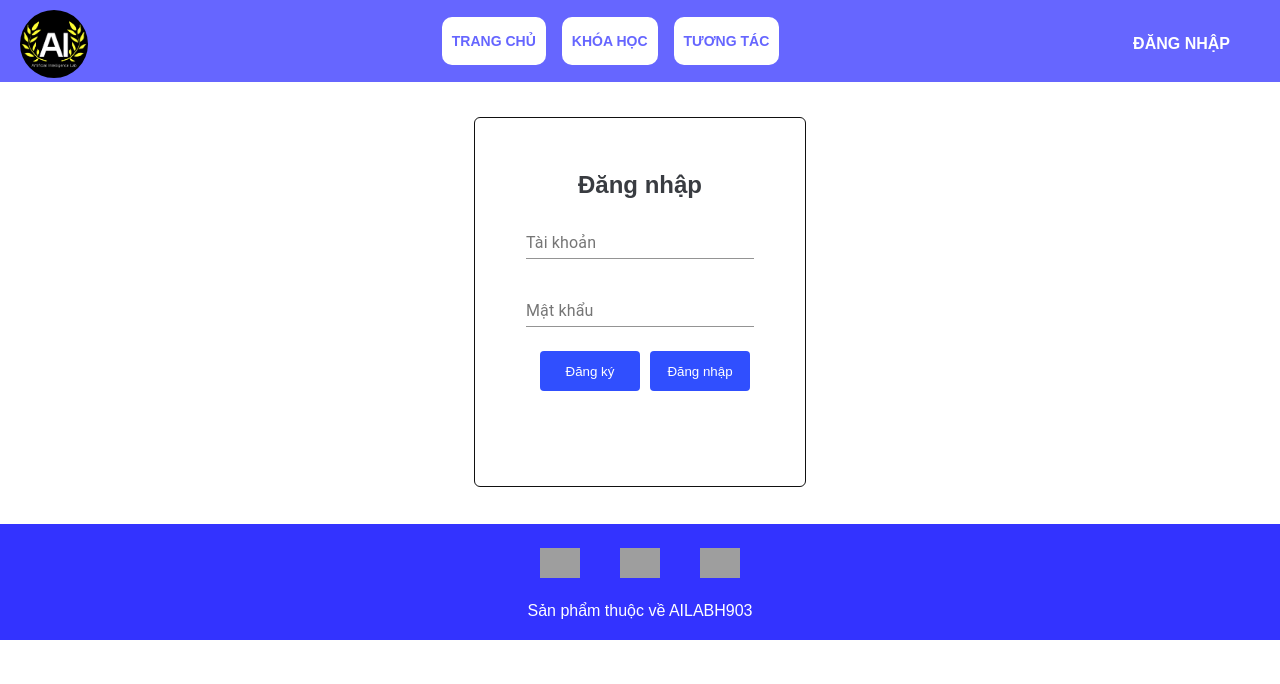
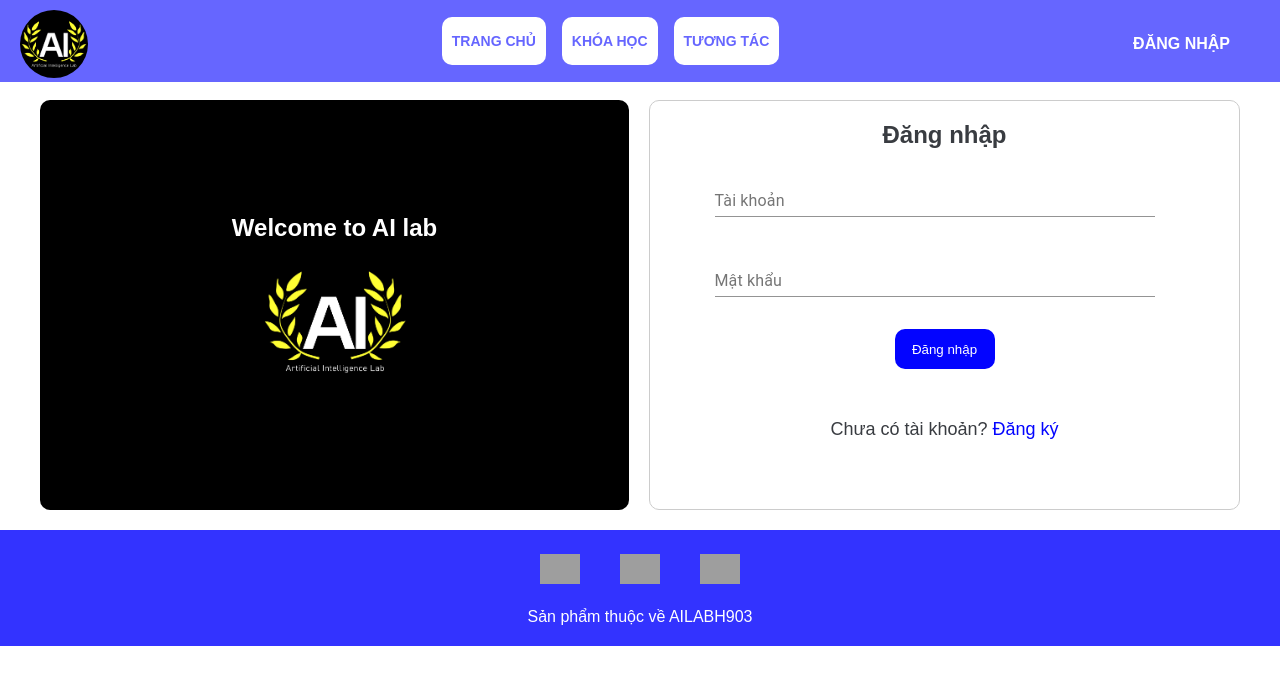
Before and after one commit to nguyenduchuy71/front-end, a React (Create React App) app: page /signin in a window 1280 px wide. Shown: the top 684 px of the page. Built offline with nearby package versions, Linux system fonts and the light colour scheme; grey boxes are pictures that could not be loaded.

Commit message:
update SignInScreen and SignUpScreen

```diff
--- a/src/index.js
+++ b/src/index.js
@@ -2,7 +2,6 @@ import React from 'react';
 import ReactDOM from 'react-dom';
 import './index.css';
 import App from './App';
-import reportWebVitals from './reportWebVitals';
 import { Provider } from "react-redux";
 import store from "./store";
 
@@ -14,8 +13,3 @@ ReactDOM.render(
   </Provider>,
   document.getElementById('root')
 );
-
-// If you want to start measuring performance in your app, pass a function
-// to log results (for example: reportWebVitals(console.log))
-// or send to an analytics endpoint. Learn more: https://bit.ly/CRA-vitals
-reportWebVitals();
--- a/src/reportWebVitals.js
+++ /dev/null
@@ -1,13 +0,0 @@
-const reportWebVitals = onPerfEntry => {
-  if (onPerfEntry && onPerfEntry instanceof Function) {
-    import('web-vitals').then(({ getCLS, getFID, getFCP, getLCP, getTTFB }) => {
-      getCLS(onPerfEntry);
-      getFID(onPerfEntry);
-      getFCP(onPerfEntry);
-      getLCP(onPerfEntry);
-      getTTFB(onPerfEntry);
-    });
-  }
-};
-
-export default reportWebVitals;
--- a/src/screens/SignInScreen.js
+++ b/src/screens/SignInScreen.js
@@ -3,7 +3,7 @@ import TextField from "@material-ui/core/TextField";
 import styled from "styled-components";
 import { signin } from "../actions/userActions";
 import { useDispatch, useSelector } from "react-redux";
-
+import { Link } from "react-router-dom";
 function SignInScreen(props) {
   const [username, setUsername] = useState("");
   const [password, setPassword] = useState("");
@@ -28,14 +28,22 @@ function SignInScreen(props) {
   }, [userInfo, loading, error]);
   return (
     <Container>
-      <Content>
-        <h2>Đăng nhập</h2>
+      <Left>
+        <h2>Welcome to AI lab</h2>
+        <img src="/images/logo.png" alt="logo" />
+      </Left>
+      <Right>
+        <Title>Đăng nhập</Title>
         <Form onSubmit={handleSubmit}>
+          <FormTop>
+            <FormLeft>
               <TextField
                 id="username"
                 label="Tài khoản"
                 placeholder="..."
+                type="text"
                 fullWidth
+                className="input-field"
                 onChange={(e) => {
                   setUsername(e.target.value);
                 }}
@@ -43,71 +51,108 @@ function SignInScreen(props) {
               <TextField
                 id="password"
                 label="Mật khẩu"
-            type="password"
                 placeholder="..."
                 fullWidth
+                className="input-field"
+                type="password"
                 onChange={(e) => {
                   setPassword(e.target.value);
                 }}
               />
-          <LinkOther>
-            <Button onClick={goSignUp}>Đăng ký</Button>
+            </FormLeft>
+          </FormTop>
+          <FormBottom>
             <Button type="submit">Đăng nhập</Button>
-          </LinkOther>
+          </FormBottom>
         </Form>
-      </Content>
+        <Bot>
+          <span>
+            Chưa có tài khoản?
+            <Link to="/signup" class="bot-link">
+              {" "}
+              Đăng ký
+            </Link>
+          </span>
+        </Bot>
+      </Right>
     </Container>
   );
 }
 
 export default SignInScreen;
 const Container = styled.div`
+  width: 100%;
+  height: 410px;
+  margin-top: 100px;
+  padding: 0 40px;
   display: flex;
-  margin-top: 100px;
   justify-content: center;
+`;
+const Left = styled.div`
+  flex: 1;
+  display: flex;
+  background-color: black;
   align-items: center;
+  justify-content: center;
+  flex-direction: column;
+  border-radius: 10px;
+  cursor: default;
+  img {
+    width: 150px;
+    height: 150px;
+    border-radius: 50%;
+  }
+  h2 {
+    color: #fff;
+    font-weight: 600;
+    margin-bottom: 4px;
+  }
+`;
+const Right = styled.div`
+  flex: 1;
+  margin-left: 20px;
+  display: flex;
+  flex-direction: column;
+  align-items: center;
+  justify-content: flex-start;
+  border: 1px solid #ccc;
+  border-radius: 10px;
+`;
+
+const Title = styled.h2`
+  margin: 20px 0;
+  cursor: default;
+`;
+const Form = styled.form`
+  display: flex;
   flex-direction: column;
 `;
-const Content = styled.div`
-  border: 1px solid #111;
-  border-radius: 6px;
-  padding: 4%;
-  line-height: 2rem;
-  margin: 17px;
-  h2 {
-    text-align: center;
-  }
-
-  &:hover {
-    border: 1px solid #0304ff;
+const FormTop = styled.div`
+  display: flex;
+  justify-content: space-between;
+`;
+const FormBottom = styled.div`
+  display: flex;
+  justify-content: center;
+`;
+const FormLeft = styled.div`
+  margin-right: 20px;
+  line-height: 5rem;
+`;
+const Button = styled.button`
+  width: 100px;
+  height: 40px;
+  border: none;
+  outline: none;
+  cursor: pointer;
+  background-color: #0304ff;
+  color: #fff;
+  border-radius: 10px;
+`;
+const Bot = styled.div`
+  margin-top: 50px;
+  font-size: 18px;
+  .bot-link {
+    color: #0304ff;
   }
 `;
-const LinkOther = styled.div`
-  justify-content: center;
-  padding: 4px;
-`;
-const Form = styled.form`
-  width: 100%;
-  display: flex;
-  justify-content: center;
-  flex-direction: column;
-  align-items: center;
-  padding-top: 10px;
-
-  * {
-    margin-bottom: 20px;
-  }
-`;
-const Button = styled.button`
-  color: white;
-  width: 100px;
-  height: 40px;
-  background-color: #304ffe;
-  border: none;
-  border-radius: 4px;
-  cursor: pointer;
-  margin-left: 10px;
-  &:hover {
-    opacity: 0.85;
-  }
-`;
--- a/src/screens/SignUpScreen.js
+++ b/src/screens/SignUpScreen.js
@@ -39,19 +39,50 @@ function SignUpScreen(props) {
   };
   return (
     <Container>
-      <Content>
-        <h2>Đăng ký tài khoản</h2>
+      <Left>
+        <h2>Welcome to AI lab</h2>
+        <img src="/images/logo.png" alt="logo" />
+      </Left>
+      <Right>
+        <Title>Đăng ký</Title>
         <Form onSubmit={handleSubmit}>
+          <FormTop>
+            <FormLeft>
               <TextField
                 id="username"
                 label="Tài khoản"
                 placeholder="..."
                 type="text"
                 fullWidth
+                className="input-field"
                 onChange={(e) => {
                   setUsername(e.target.value);
                 }}
               />
+              <TextField
+                id="password"
+                label="Mật khẩu"
+                placeholder="..."
+                fullWidth
+                className="input-field"
+                type="password"
+                onChange={(e) => {
+                  setPassword(e.target.value);
+                }}
+              />
+              <TextField
+                id="repassword"
+                label="Xác nhận mật khẩu"
+                placeholder="..."
+                type="password"
+                className="input-field"
+                fullWidth
+                onChange={(e) => {
+                  setRepassword(e.target.value);
+                }}
+              />
+            </FormLeft>
+            <FormRight>
               <TextField
                 id="email"
                 label="Email"
@@ -64,7 +95,7 @@ function SignUpScreen(props) {
               />
               <TextField
                 id="fullname"
-            label="Full name"
+                label="Họ và tên"
                 placeholder="..."
                 type="text"
                 fullWidth
@@ -75,81 +106,96 @@ function SignUpScreen(props) {
               <TextField
                 id="avartar"
                 type="file"
+                placeholder="..."
                 fullWidth
+                label=" "
+                className="file-input"
                 onChange={(e) => {
                   setAvartar(e.target.files[0]);
                 }}
               />
-          <TextField
-            id="password"
-            label="Mật khẩu"
-            placeholder="..."
-            fullWidth
-            type="password"
-            onChange={(e) => {
-              setPassword(e.target.value);
-            }}
-          />
-          <TextField
-            id="repassword"
-            label="Xác nhận mật khẩu"
-            placeholder="..."
-            type="password"
-            fullWidth
-            onChange={(e) => {
-              setRepassword(e.target.value);
-            }}
-          />
+            </FormRight>
+          </FormTop>
+          <FormBottom>
             <Button type="submit">Đăng ký</Button>
+          </FormBottom>
         </Form>
-      </Content>
+      </Right>
     </Container>
   );
 }
 
 export default SignUpScreen;
 const Container = styled.div`
+  width: 100%;
+  height: 410px;
+  margin-top: 100px;
+  padding: 0 40px;
   display: flex;
-  margin-top: 100px;
+  justify-content: space-between;
+`;
+const Left = styled.div`
+  flex: 1;
+  display: flex;
+  background-color: black;
+  align-items: center;
   justify-content: center;
-  align-items: center;
   flex-direction: column;
+  border-radius: 10px;
+  cursor: default;
+  img {
+    width: 150px;
+    height: 150px;
+    border-radius: 50%;
+  }
+  h2 {
+    color: #fff;
+    font-weight: 600;
+    margin-bottom: 4px;
+  }
 `;
-const Content = styled.div`
-  border: 1px solid #111;
-  padding: 4%;
-  line-height: 2rem;
-  border-radius: 6px;
+const Right = styled.div`
+  margin-left: 20px;
+  flex: 2;
+  display: flex;
+  flex-direction: column;
+  border: 1px solid #ccc;
+  border-radius: 10px;
+  padding:10px;
+`;
 
-  h2 {
-    text-align: center;
-  }
-
-  &:hover {
-    border: 1px solid #0304ff;
-  }
+const Title = styled.h2`
+  margin-bottom: 20px;
+  cursor: default;
 `;
 const Form = styled.form`
   display: flex;
-  justify-content: center;
   flex-direction: column;
   align-items: center;
-  padding-top: 10px;
-
-  * {
-    margin-bottom: 20px;
-  }
+`;
+const FormTop = styled.div`
+  display: flex;
+  justify-content: space-between;
+`;
+const FormBottom = styled.div`
+  display: flex;
+  align-items: center;
+  margin-top: 40px;
+`;
+const FormLeft = styled.div`
+  margin-right: 20px;
+  line-height: 5rem;
+`;
+const FormRight = styled.div`
+  line-height: 5rem;
 `;
 const Button = styled.button`
-  color: white;
   width: 100px;
   height: 40px;
-  background-color: #304ffe;
   border: none;
-  border-radius: 4px;
+  outline: none;
   cursor: pointer;
-
-  &:hover {
-    opacity: 0.85;
-  }
+  background-color: #0304ff;
+  color: #fff;
+  border-radius: 10px;
 `;
```
Lines whose indentation alone changed are shown as unchanged.
